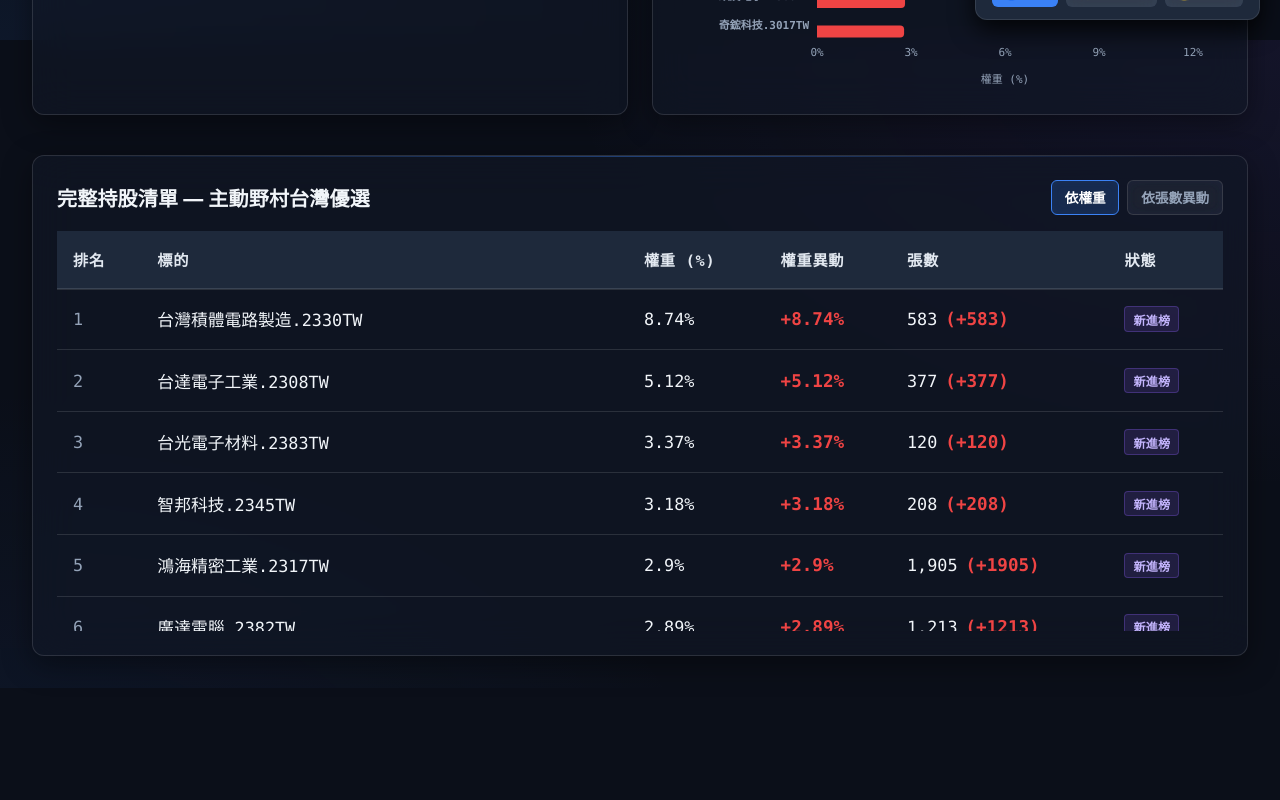
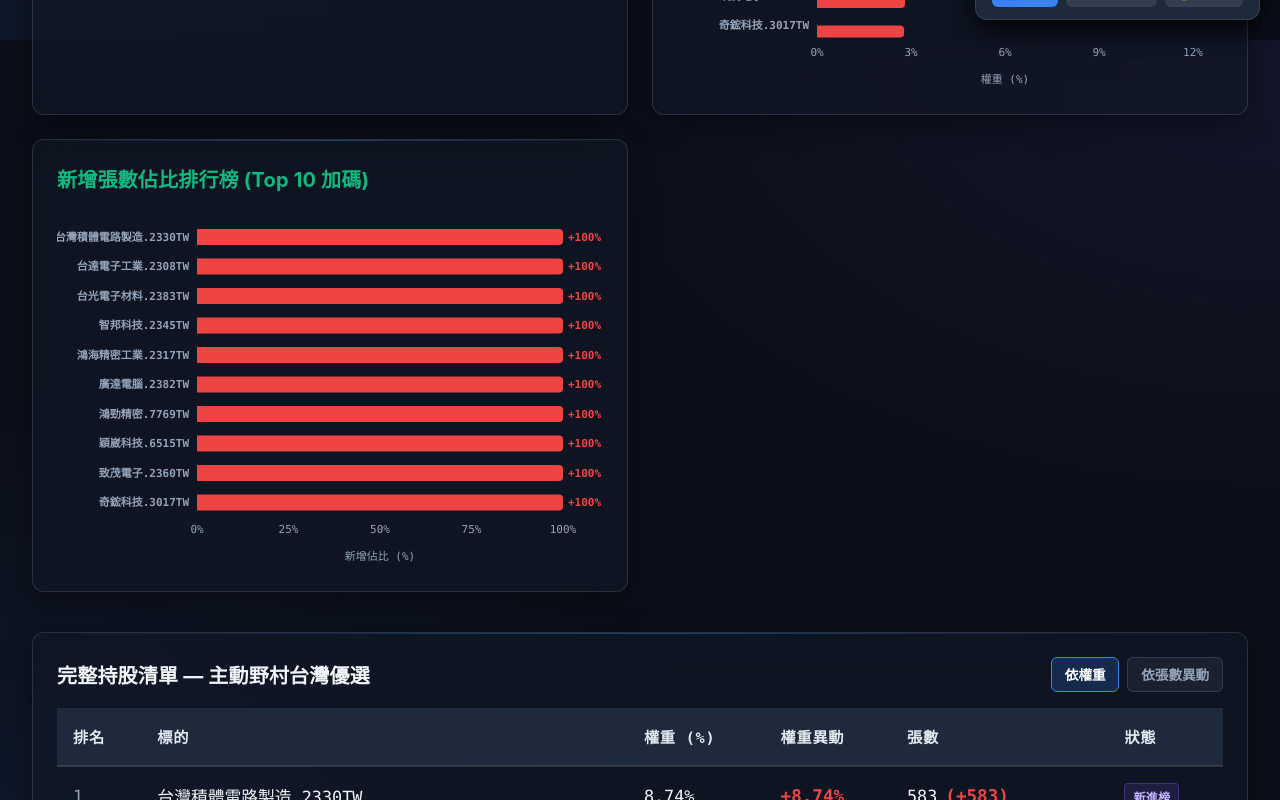
Before and after one commit to sarsadsl/etf_scratch, a React (Vite) app in the folder dashboard/: page / in a window 1280 px wide. Shown: the part 760-1560 px from the top of the page. Before the commit the page ends 1448 px from the top, so only its background shows below. Built offline with nearby package versions, Linux system fonts and the light colour scheme.

Commit message:
feat(ui): add dedicated ranking chart for absolute weight and shares variations

```diff
--- a/dashboard/src/App.jsx
+++ b/dashboard/src/App.jsx
@@ -176,6 +176,28 @@
         diffShares: diffShares
       };
     });
+  }, [activeHoldings, activeEtf]);
+
+  // 新增張數百分比排行 (變動差異排行榜)，抓全體資料取前十名增加最劇烈的標的
+  const diffChartData = useMemo(() => {
+    if (!activeHoldings.length) return [];
+    const mapped = activeHoldings.map(item => {
+      const diff = item.diffWeight || 0;
+      const shares = item.shares || 0;
+      const diffShares = item.diffShares || 0;
+      const prevShares = shares - diffShares;
+      const computedPct = prevShares > 0 ? parseFloat(((diffShares / prevShares) * 100).toFixed(2)) : (diffShares > 0 ? 100 : 0);
+      const finalPct = item.diffSharesPercent !== undefined ? item.diffSharesPercent : computedPct;
+      return {
+        name: formatStockLabel(item.stockCode, item.stockName, activeEtf),
+        diffSharesPercent: finalPct,
+        diffShares: diffShares,
+        weight: item.weight
+      };
+    });
+    // 過濾出有「新增」的標的，依照新增比例降冪排序，取前十名
+    const sorted = mapped.filter(m => m.diffSharesPercent > 0).sort((a, b) => b.diffSharesPercent - a.diffSharesPercent);
+    return sorted.slice(0, 10);
   }, [activeHoldings, activeEtf]);
 
   // ── 聚合視圖：跨 ETF 股票資金吸收 ──
@@ -471,6 +493,30 @@
                     </ResponsiveContainer>
                   </div>
                 </div>
+
+                {/* 第三區塊：變動差異排行榜 */}
+                {diffChartData.length > 0 && (
+                  <div className="glass-panel">
+                    <h3 style={{ marginBottom: '1.5rem', fontSize: '1.25rem', color: '#10b981' }}>新增張數佔比排行榜 (Top 10 加碼)</h3>
+                    <div style={{ height: '350px' }}>
+                      <ResponsiveContainer width="100%" height="100%">
+                        <BarChart data={diffChartData} layout="vertical" margin={{ top: 5, right: 40, left: 20, bottom: 20 }}>
+                          <XAxis type="number" stroke="var(--text-secondary)" fontSize={12} tickLine={false} axisLine={false} tickFormatter={val => `${val}%`} label={{ value: '新增佔比 (%)', position: 'bottom', fill: 'var(--text-secondary)', fontSize: 13 }} />
+                          <YAxis type="category" dataKey="name" stroke="var(--text-secondary)" fontSize={15} fontWeight={600} tickLine={false} axisLine={false} width={120} />
+                          <Tooltip cursor={{ fill: 'rgba(255,255,255,0.08)' }} contentStyle={{ backgroundColor: 'var(--bg-surface)', borderColor: 'var(--border-light)', borderRadius: '8px', color: '#fff' }} itemStyle={{ color: '#fff', fontWeight: 600 }} formatter={(value, name, props) => {
+                            if (name === '新增張數百分比') {
+                              return [`+${value}%`, name];
+                            }
+                            return [value, name];
+                          }} />
+                          <Bar dataKey="diffSharesPercent" name="新增張數百分比" fill="var(--tw-up)" radius={[0, 4, 4, 0]} barSize={16}>
+                            <LabelList dataKey="diffSharesPercent" position="right" formatter={(val) => `+${val}%`} fill="var(--tw-up)" fontSize={14} fontWeight={700} />
+                          </Bar>
+                        </BarChart>
+                      </ResponsiveContainer>
+                    </div>
+                  </div>
+                )}
               </div>
 
               <div className="glass-panel">
```
